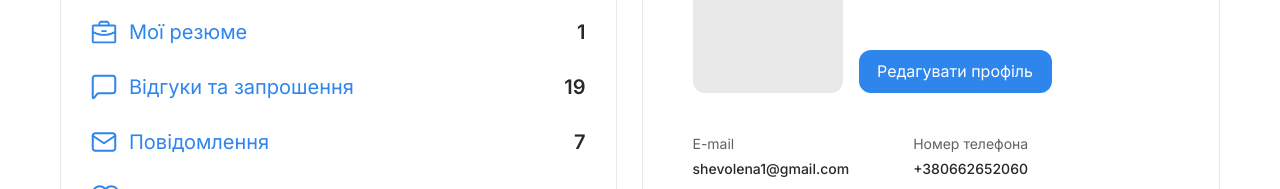
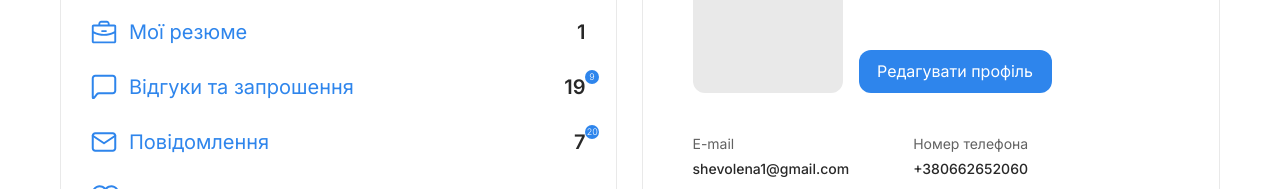
Before and after one commit to SergeyMyronenko/BuxOnline, a React (Vite) app: page /BuxOnline/employee/cabinet/1 in a window 1280 px wide. Shown: the part 594-783 px from the top of the page. Built offline with nearby package versions, Linux system fonts and the light colour scheme.

Commit message:
change files

```diff
--- a/src/Pages/SeekerPage/SeekerWidgets/MessagesAndEvents/MessagesAndEvents.scss
+++ b/src/Pages/SeekerPage/SeekerWidgets/MessagesAndEvents/MessagesAndEvents.scss
@@ -39,6 +39,23 @@
         font-size: 20px;
         font-weight: 600;
         color: styles.$blackForText;
+        position: relative;
+
+        .new-amount {
+          position: absolute;
+          display: flex;
+          justify-content: center;
+          align-items: center;
+          width: 14px;
+          height: 14px;
+          font-size: 9px;
+          font-weight: 300;
+          background-color: styles.$lightBlue;
+          color: styles.$white;
+          border-radius: 50%;
+          top: -2px;
+          left: 98%;
+        }
       }
     }
   }
--- a/src/Pages/SeekerPage/SeekerWidgets/MessagesAndEvents/MessagesAndEvents.tsx
+++ b/src/Pages/SeekerPage/SeekerWidgets/MessagesAndEvents/MessagesAndEvents.tsx
@@ -1,4 +1,4 @@
-import React from "react";
+import React, {useState} from "react";
 import { Link } from "react-router-dom";
 import "./MessagesAndEvents.scss";
 import BagIcon from "../../../../Components/Icons/BagIcon";
@@ -18,24 +18,28 @@ const MessagesAndEvents = () => {
           linkTo={"resumes"}
           name={"Мої резюме"}
           amount={1}
+          newAmount={0}
         />
         <MessagesAndEventsItem
           icon={<MessageIcon />}
           linkTo={"offers"}
           name={"Відгуки та запрошення"}
           amount={19}
+          newAmount={9}
         />
         <MessagesAndEventsItem
           icon={<ConvertIcon />}
           linkTo={"messages"}
           name={"Повідомлення"}
           amount={7}
+          newAmount={20}
         />
         <MessagesAndEventsItem
           icon={<HeartIcon />}
           linkTo={"favorites"}
           name={"Обрані вакансії"}
           amount={0}
+          newAmount={0}
         />
       </div>
       <div className="actions">
@@ -60,13 +64,20 @@ const MessagesAndEvents = () => {
   );
 };
 
-const MessagesAndEventsItem = ({ icon, linkTo, name, amount }) => {
+const MessagesAndEventsItem = ({ icon, linkTo, name, amount, newAmount }) => {
+  const newA = newAmount > 0;
+
   return (
     <div className="messages-and-events-item">
       <Link to={linkTo} className="item-link">
         {icon} {name}
       </Link>
-      <span className="amount">{amount}</span>
+      <span className="amount">{amount}
+        {
+          newA ?
+          <span className="new-amount">{newAmount}</span> : null
+        }
+      </span>
     </div>
   );
 };
```
